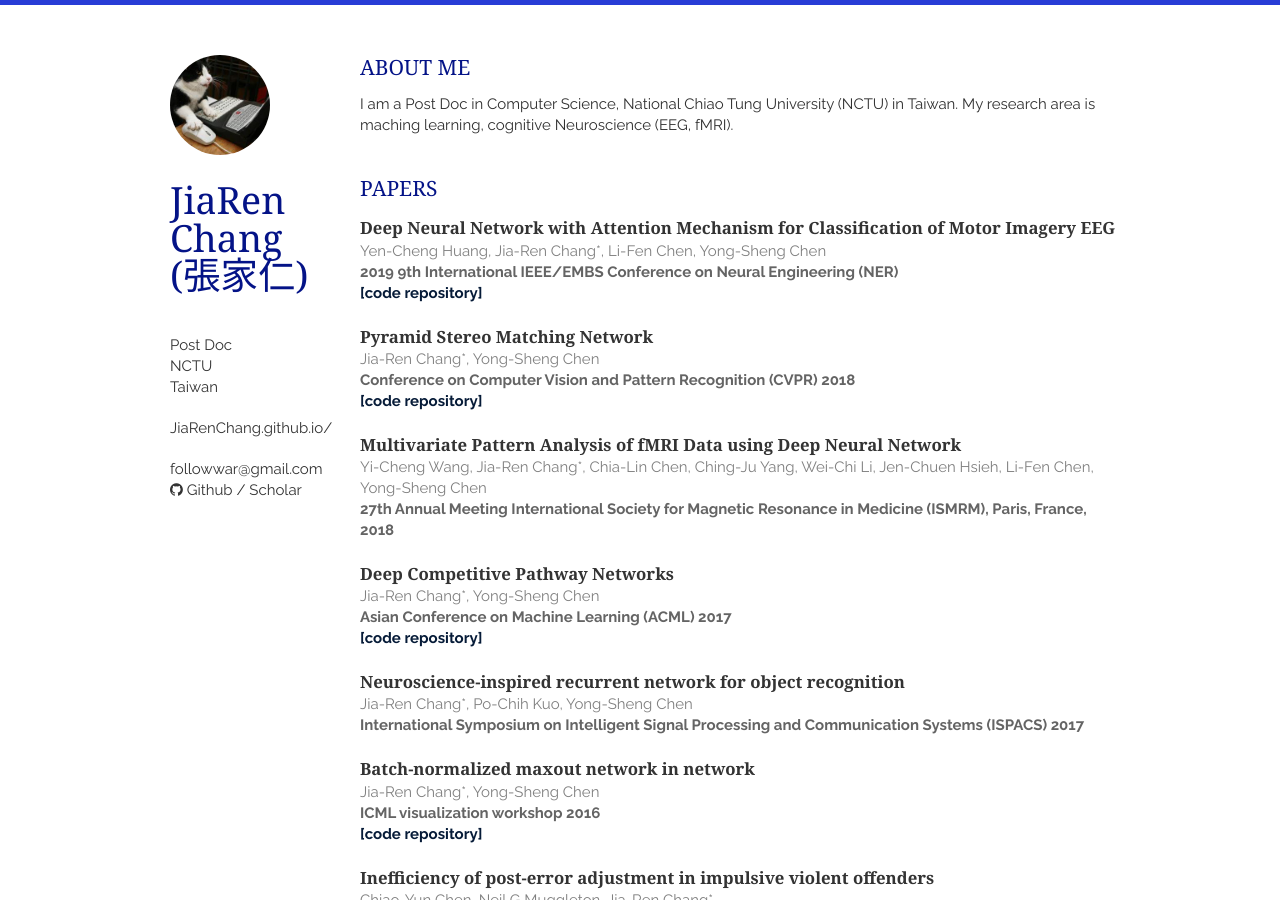
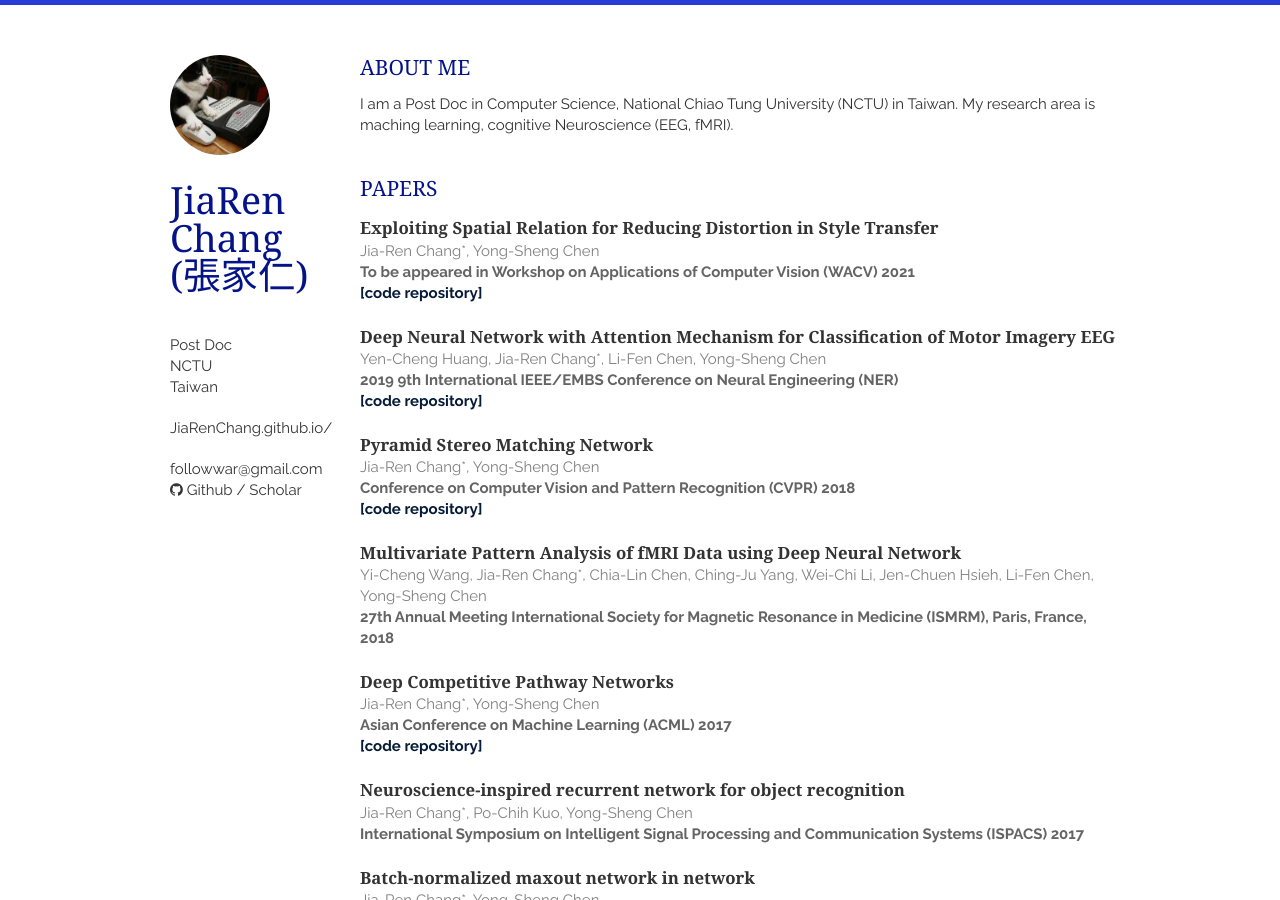
Before and after one commit to JiaRenChang/JiaRenChang.github.io, a Jekyll site: the page built from index.html, in a window 1280 px wide and 900 px high. Built offline with Jekyll 4.4.1, drawn with Linux system fonts in a browser that asks for light colours; nearby versions of some CDN libraries; the list of posts is cut into pages by our own code; a style sheet for code colours, icons or effects is not loaded.

Commit message:
Update papers.html
add new paper

```diff
--- a/_includes/papers.html
+++ b/_includes/papers.html
@@ -1,5 +1,19 @@
 <section class="thirteen columns">
     <h1>Papers</h1>
+    <article>
+        <header>
+            <h1><a href="">Exploiting Spatial Relation for Reducing Distortion in Style Transfer</a></h1>
+            <span>Jia-Ren Chang*, Yong-Sheng Chen</span>
+        </header>
+        <p>
+            <em>To be appeared in Workshop on Applications of Computer Vision (WACV) 2021</em>
+        </p>
+        <p><a href="">
+            <em><font color="#061b38">[code repository]</font></em>
+        </a></p>
+    </article>
+
+
     <article>
         <header>
             <h1><a href="">Deep Neural Network with Attention Mechanism for Classification of Motor Imagery EEG</a></h1>
```
